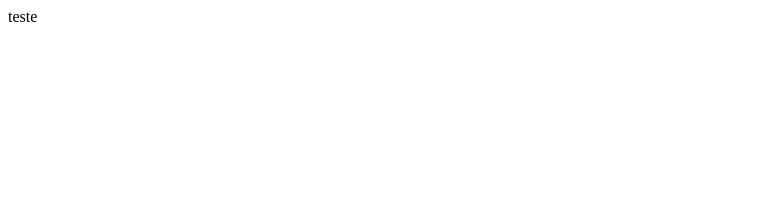
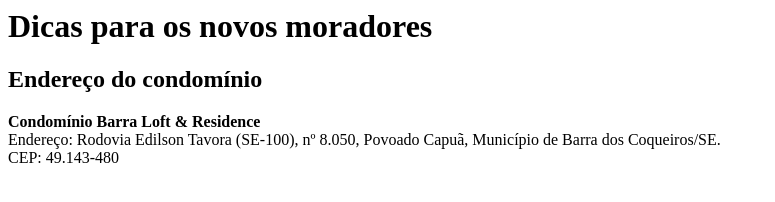
Before and after one commit to barraloft/barraloft.github.io, a plain HTML site: page index.html in a window 1280 px wide. Shown: the whole page, without its empty margins (0-775 px from the left). Drawn offline with Linux system fonts and the light colour scheme.

Commit message:
Adicionado o endereço do condomínio

```diff
--- a/index.html
+++ b/index.html
@@ -1,3 +1,15 @@
 <html>
-  teste
+  <head>
+    <title>Barra Loft Residence</title>
+  </head>
+  <body>
+    <h1>Dicas para os novos moradores</h1>
+
+    <h2>Endereço do condomínio</h2>
+    <b>Condomínio Barra Loft & Residence</b><br>
+    Endereço: Rodovia Edilson Tavora (SE-100), nº 8.050, Povoado Capuã, Município de Barra dos Coqueiros/SE. <br>
+    CEP: 49.143-480
+
+
+  </body>
 </html>
```
